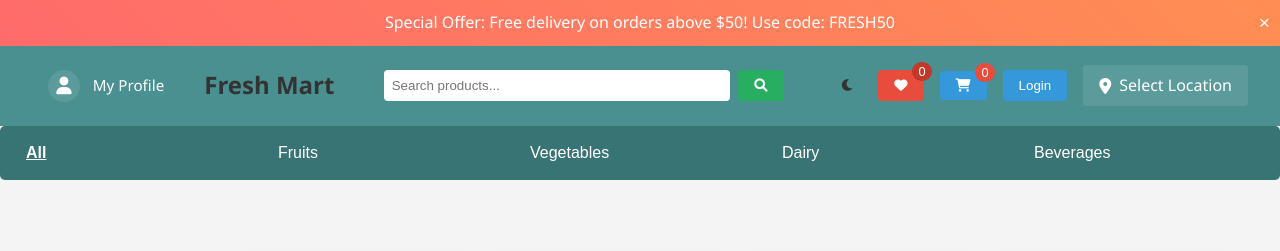
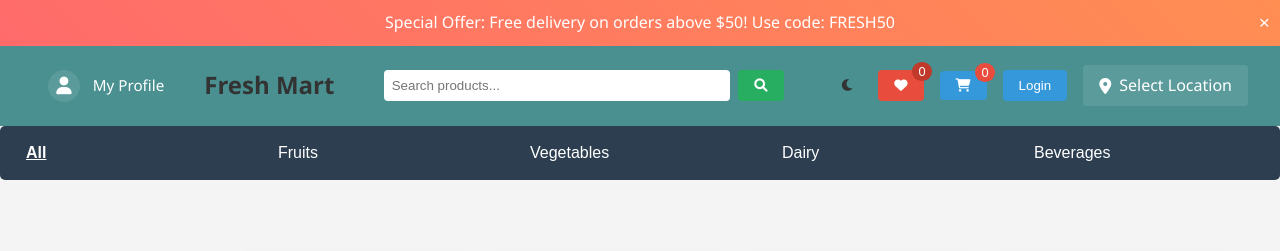
Before and after one commit to NandiniMamillapalli/grocery_store, a PHP site: page / in a window 1280 px wide. Shown: the top 251 px of the page. Run offline with PHP 8.4, Linux system fonts and the light colour scheme; some libraries are stand-ins or nearby versions.

Commit message:
again change the  background color of nav bar

```diff
--- a/styles.css
+++ b/styles.css
@@ -1996,7 +1996,7 @@ main {
 
 .category-btn:hover,
 .category-btn.active {
-    background-color: var(--primary-color);
+    background-color: #2c3e50;
     color: white;
 }
 
@@ -2053,7 +2053,7 @@ main {
 .category-nav {
     display: flex;
     justify-content: space-around;
-    background-color:var(--primary-color);
+    background-color:#2c3e50;
     padding: 10px;
     border-radius: 5px;
     margin-bottom: 20px;
```
